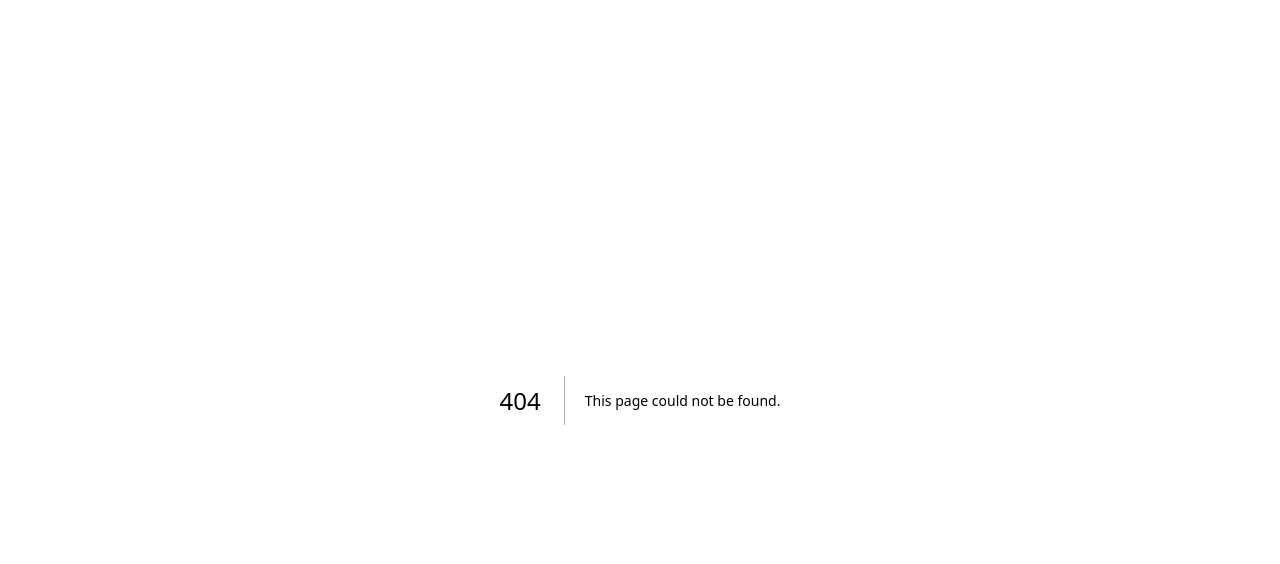
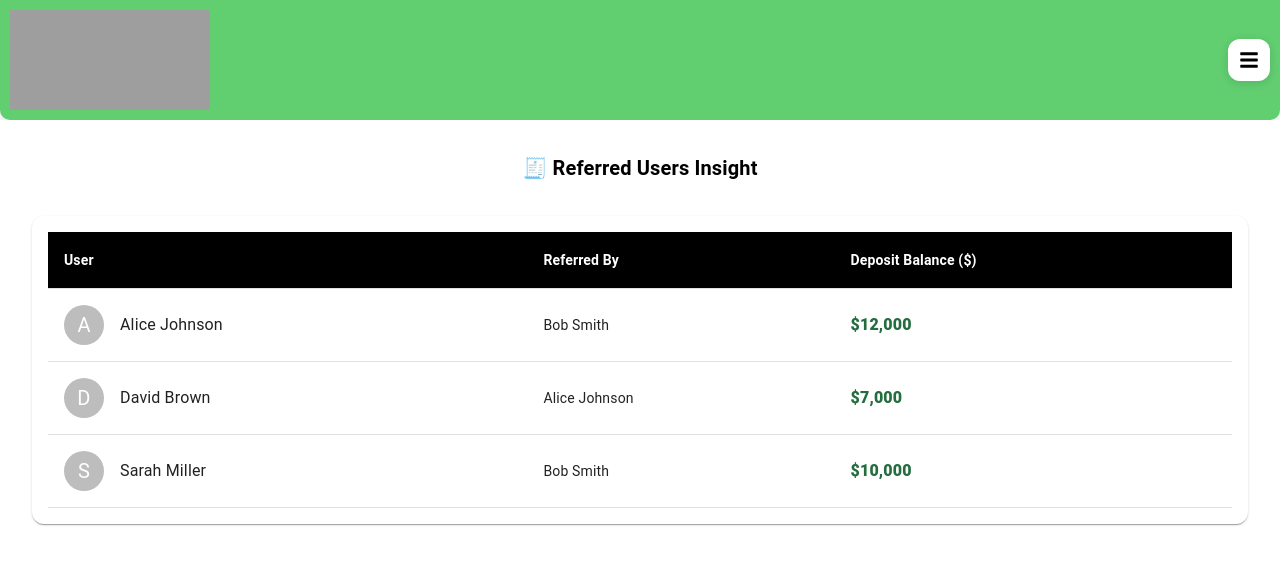
Before and after one commit to Omekagu/thunder, a Next.js app: page /admin/UserReferredPage in a window 1280 px wide. Before the commit this address had no page. Shown: the top 564 px of the page. Built offline with nearby package versions, Linux system fonts and the light colour scheme; grey boxes are pictures that could not be loaded.

Commit message:
user referral page completed

```diff
--- a/src/Components/Admin/AdminHeader.jsx
+++ b/src/Components/Admin/AdminHeader.jsx
@@ -117,7 +117,7 @@ export default function AdminHeader () {
         {
           icon: <FaChartLine />,
           label: 'Referrals',
-          path: '/admin/ReferralPage'
+          path: '/admin/UserReferredPage'
         },
         {
           icon: <FaChartLine />,
--- /dev/null
+++ b/src/pages/admin/UserReferredPage.jsx
@@ -0,0 +1,106 @@
+// File: pages/admin/user-referred.jsx
+'use client'
+
+import React, { useState } from 'react'
+import AdminHeader from '../../Components/Admin/AdminHeader'
+import {
+  Box,
+  Typography,
+  Paper,
+  Table,
+  TableHead,
+  TableRow,
+  TableCell,
+  TableBody,
+  Avatar,
+  Stack
+} from '@mui/material'
+
+const mockUsers = [
+  {
+    id: 1,
+    name: 'Alice Johnson',
+    referredBy: 'Bob Smith',
+    deposit: 12000
+  },
+  {
+    id: 2,
+    name: 'David Brown',
+    referredBy: 'Alice Johnson',
+    deposit: 7000
+  },
+  {
+    id: 3,
+    name: 'Sarah Miller',
+    referredBy: 'Bob Smith',
+    deposit: 10000
+  }
+]
+
+export default function UserReferredPage () {
+  const [users] = useState(mockUsers)
+
+  return (
+    <>
+      <AdminHeader />
+      <Box
+        sx={{
+          p: { xs: 2, md: 4 },
+          background: '#fff',
+          minHeight: '100vh',
+          color: '#000'
+        }}
+      >
+        <Typography variant='h6' fontWeight={700} mb={4} textAlign='center'>
+          🧾 Referred Users Insight
+        </Typography>
+
+        <Paper sx={{ p: 2, borderRadius: 3 }}>
+          <Table>
+            <TableHead sx={{ backgroundColor: '#fff' }}>
+              <TableRow
+                sx={{
+                  color: '#fff',
+                  fontWeight: 600,
+                  backgroundColor: '#fff'
+                }}
+              >
+                <TableCell sx={{ color: '#fff', fontWeight: 600 }}>
+                  User
+                </TableCell>
+                <TableCell sx={{ color: '#fff', fontWeight: 600 }}>
+                  Referred By
+                </TableCell>
+                <TableCell sx={{ color: '#fff', fontWeight: 600 }}>
+                  Deposit Balance ($)
+                </TableCell>
+              </TableRow>
+            </TableHead>
+            <TableBody>
+              {users.map(user => (
+                <TableRow key={user.id}>
+                  <TableCell>
+                    <Stack direction='row' spacing={2} alignItems='center'>
+                      <Avatar>{user.name.charAt(0)}</Avatar>
+                      <Typography>{user.name}</Typography>
+                    </Stack>
+                  </TableCell>
+                  <TableCell>{user.referredBy}</TableCell>
+                  <TableCell
+                    sx={{
+                      fontWeight: 900,
+                      color: '#236d3eff',
+                      fontSize: '1rem'
+                    }}
+                  >
+                    ${user.deposit.toLocaleString()}
+                  </TableCell>
+                </TableRow>
+              ))}
+            </TableBody>
+          </Table>
+        </Paper>
+      </Box>
+    </>
+  )
+}
```
